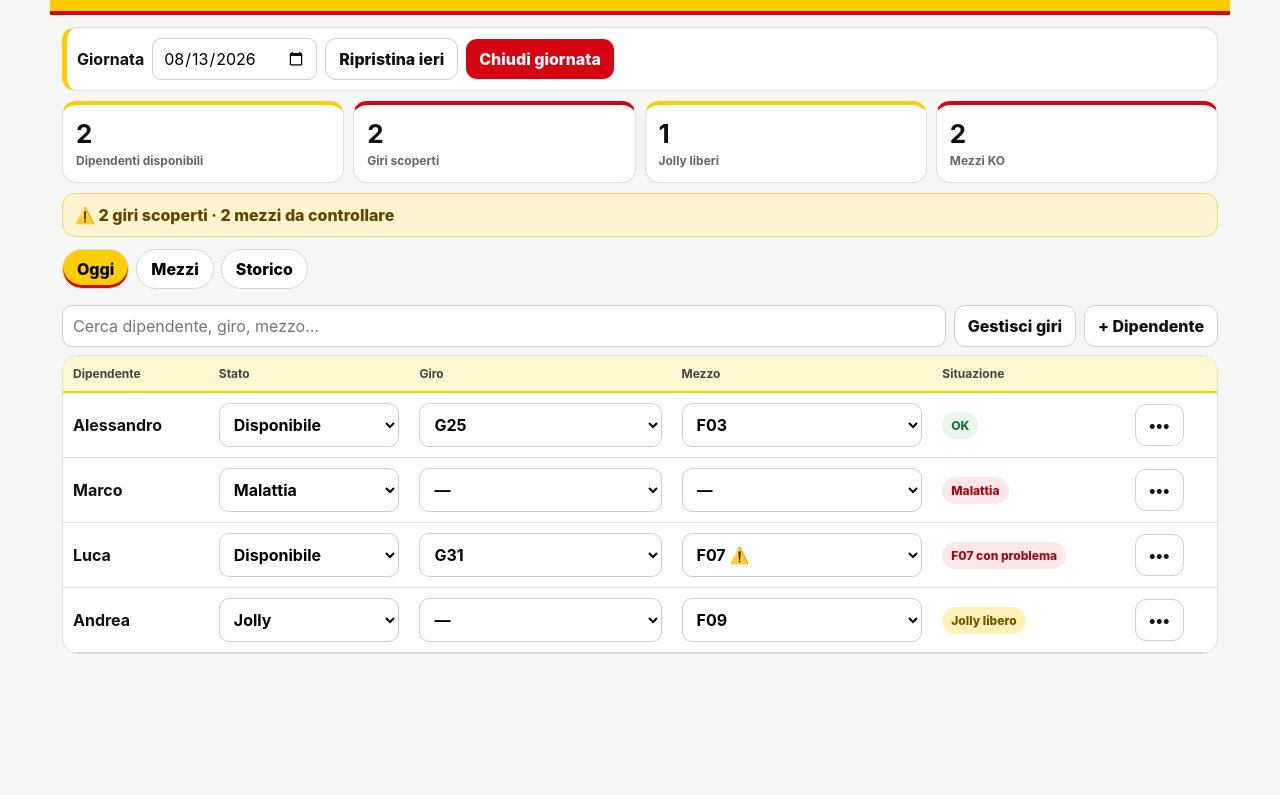
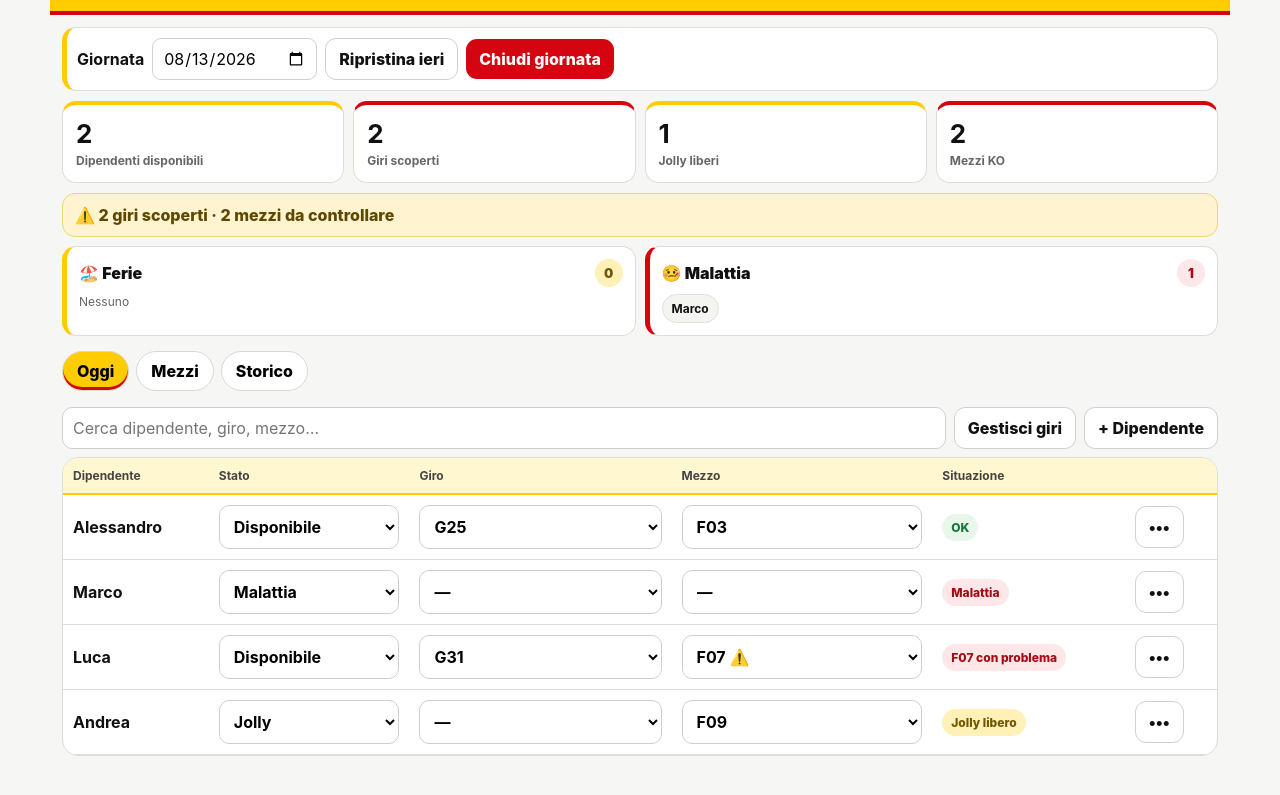
Before and after one commit to alessandromichele94-droid/alessandromichele94-droid.github.io, a plain HTML site: page index.html in a window 1280 px wide. Shown: the part 77-872 px from the top of the page. Before the commit the page ends 811 px from the top, so only its background shows below. Drawn offline with Linux system fonts and the light colour scheme.

Commit message:
Add files via upload

```diff
--- a/index.html
+++ b/index.html
@@ -28,6 +28,17 @@ button,input,select{font:inherit}
 .sum{background:#fff;border:1px solid var(--line);border-top:4px solid var(--yellow);border-radius:14px;padding:13px}
 .sum.red{border-top-color:var(--red)}.sum b{display:block;font-size:26px}.sum span{font-size:12px;color:var(--muted);font-weight:650}
 .day-ok,.day-problem{border-radius:13px;padding:11px 12px;margin:9px 0;font-weight:850}
+.absence-overview{display:grid;grid-template-columns:1fr 1fr;gap:9px;margin:9px 0 12px}
+.absence-box{background:#fff;border:1px solid var(--line);border-radius:14px;padding:12px}
+.absence-box.ferie{border-left:5px solid var(--yellow)}
+.absence-box.malattia{border-left:5px solid var(--red)}
+.absence-title{display:flex;justify-content:space-between;align-items:center;gap:8px;font-weight:900;margin-bottom:7px}
+.absence-count{min-width:28px;height:28px;border-radius:999px;display:grid;place-items:center;font-weight:900;font-size:13px}
+.absence-box.ferie .absence-count{background:#fff1b8;color:#725600}
+.absence-box.malattia .absence-count{background:#fde7e8;color:#a60b13}
+.absence-names{display:flex;flex-wrap:wrap;gap:6px}
+.person-chip{background:#f4f4f1;border:1px solid #e1e1dc;border-radius:999px;padding:6px 9px;font-size:12px;font-weight:750}
+.no-absence{font-size:12px;color:var(--muted)}
 .day-ok{background:var(--green);color:var(--greenT);border:1px solid #cfe9d3}.day-problem{background:#fff3d0;color:#5c4800;border:1px solid #efd671}
 .tabs{display:flex;gap:7px;overflow:auto;padding:3px 0 8px}
 .tab{white-space:nowrap;border:1px solid #d9d9d4;background:#fff;border-radius:999px;padding:9px 14px;font-weight:850}
@@ -67,7 +78,7 @@ td select{width:100%;padding:10px;border:1px solid #cfcfca;border-radius:10px;ba
 .history-card{background:#fff;border:1px solid var(--line);border-radius:15px;padding:13px}
 @media(max-width:820px){
   .app{padding:0 9px 70px}.top{margin:0 -9px 10px}.top h1{font-size:23px}
-  .summary{grid-template-columns:repeat(2,1fr)}.sum{padding:10px}.sum b{font-size:22px}.sum span{font-size:10px}
+  .summary{grid-template-columns:repeat(2,1fr)}.absence-overview{grid-template-columns:1fr}.sum{padding:10px}.sum b{font-size:22px}.sum span{font-size:10px}
   .driver-cards{display:grid}.drivers-table{display:none}.controls{grid-template-columns:1fr 1fr}.controls .status{grid-column:1/-1}
   .grid{grid-template-columns:1fr}.form{grid-template-columns:1fr}.full{grid-column:auto}.route-row{grid-template-columns:1fr 1fr auto}
 }
@@ -96,6 +107,7 @@ td select{width:100%;padding:10px;border:1px solid #cfcfca;border-radius:10px;ba
   </div>
 
   <div id="dayBanner"></div>
+  <div id="absenceOverview" class="absence-overview"></div>
 
   <div class="tabs">
     <button class="tab active" data-tab="oggi">Oggi</button>
@@ -261,6 +273,22 @@ function vehicleOptions(current,id){
     return `<option value="${esc(v.code)}" ${v.code===current?'selected':''}>${esc(v.code+mark)}</option>`;
   }).join('');
 }
+function renderAbsences(){
+  const ferie=state.drivers.filter(d=>d.status==='Ferie');
+  const malattia=state.drivers.filter(d=>d.status==='Malattia');
+  const chips=list=>list.length
+    ? list.map(d=>`<span class="person-chip">${esc(d.name)}</span>`).join('')
+    : '<span class="no-absence">Nessuno</span>';
+  document.getElementById('absenceOverview').innerHTML=`
+    <div class="absence-box ferie">
+      <div class="absence-title"><span>🏖️ Ferie</span><span class="absence-count">${ferie.length}</span></div>
+      <div class="absence-names">${chips(ferie)}</div>
+    </div>
+    <div class="absence-box malattia">
+      <div class="absence-title"><span>🤒 Malattia</span><span class="absence-count">${malattia.length}</span></div>
+      <div class="absence-names">${chips(malattia)}</div>
+    </div>`;
+}
 function summary(){
   document.getElementById('availableDrivers').textContent=state.drivers.filter(d=>d.status==='Disponibile').length;
   document.getElementById('openRoutes').textContent=uncovered().length;
@@ -360,7 +388,7 @@ function renderHistorySelect(){
   const dates=Object.keys(state.history||{}).sort().reverse();
   document.getElementById('historySelect').innerHTML=dates.length?dates.map(d=>`<option>${d}</option>`).join(''):'<option value="">Nessuno storico</option>';
 }
-function render(){summary();renderDrivers();renderVehicles();renderHistorySelect();save()}
+function render(){summary();renderAbsences();renderDrivers();renderVehicles();renderHistorySelect();save()}
 
 function openDriver(id=null){
   editingDriver=id;
```
